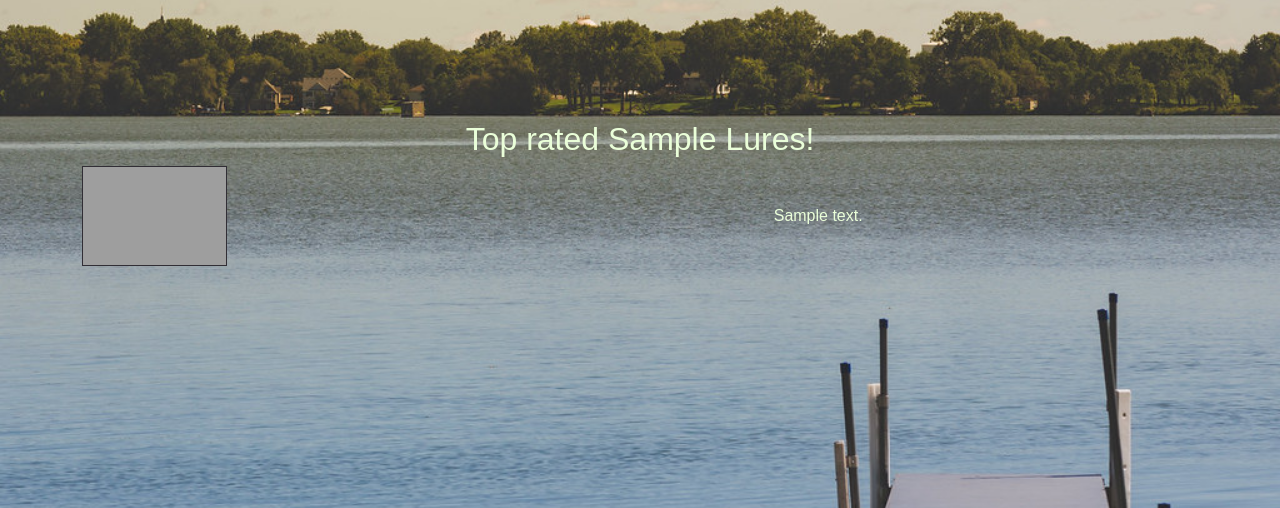
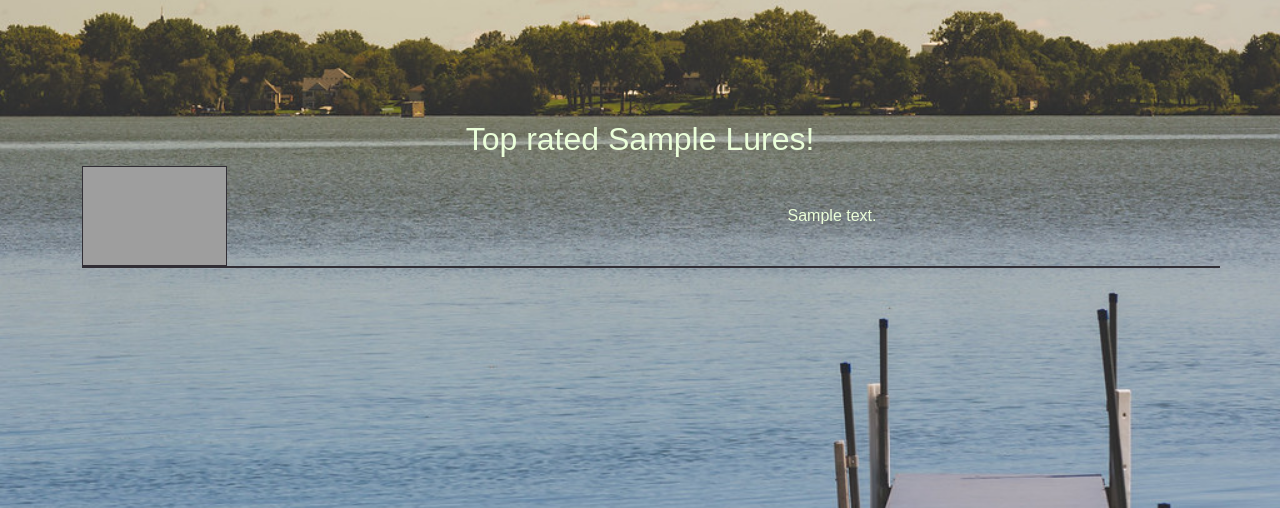
Before and after one commit to Jerome4914/lure_lane, a Django app: template main/templates/show_lure.html in a window 1280 px wide. Shown: the part 146-654 px from the top of the page. Run offline with Django 3.2, Linux system fonts and the light colour scheme; the template is opened without the code that fills it: most values are stand-ins (such as "Sample title", 1, 10 or a date in 2020); some libraries are stand-ins or nearby versions; some web fonts are replaced; grey boxes are pictures that could not be loaded.

Commit message:
made changes to lure table

```diff
--- a/main/static/css/style.css
+++ b/main/static/css/style.css
@@ -61,10 +61,11 @@ button {
 
 #lure_table{
     margin-top: 0px;
-    width: 100%;
+    width: 102%;
     /* color: rgb(49, 46, 53); */
     font-family: "Trirong", sans-serif;
-    border-collapse:collapse;
+
+    border-bottom: 2px solid rgb(49, 46, 53);
 }
 
 #map {
```
Also changed, not shown: db.sqlite3.
